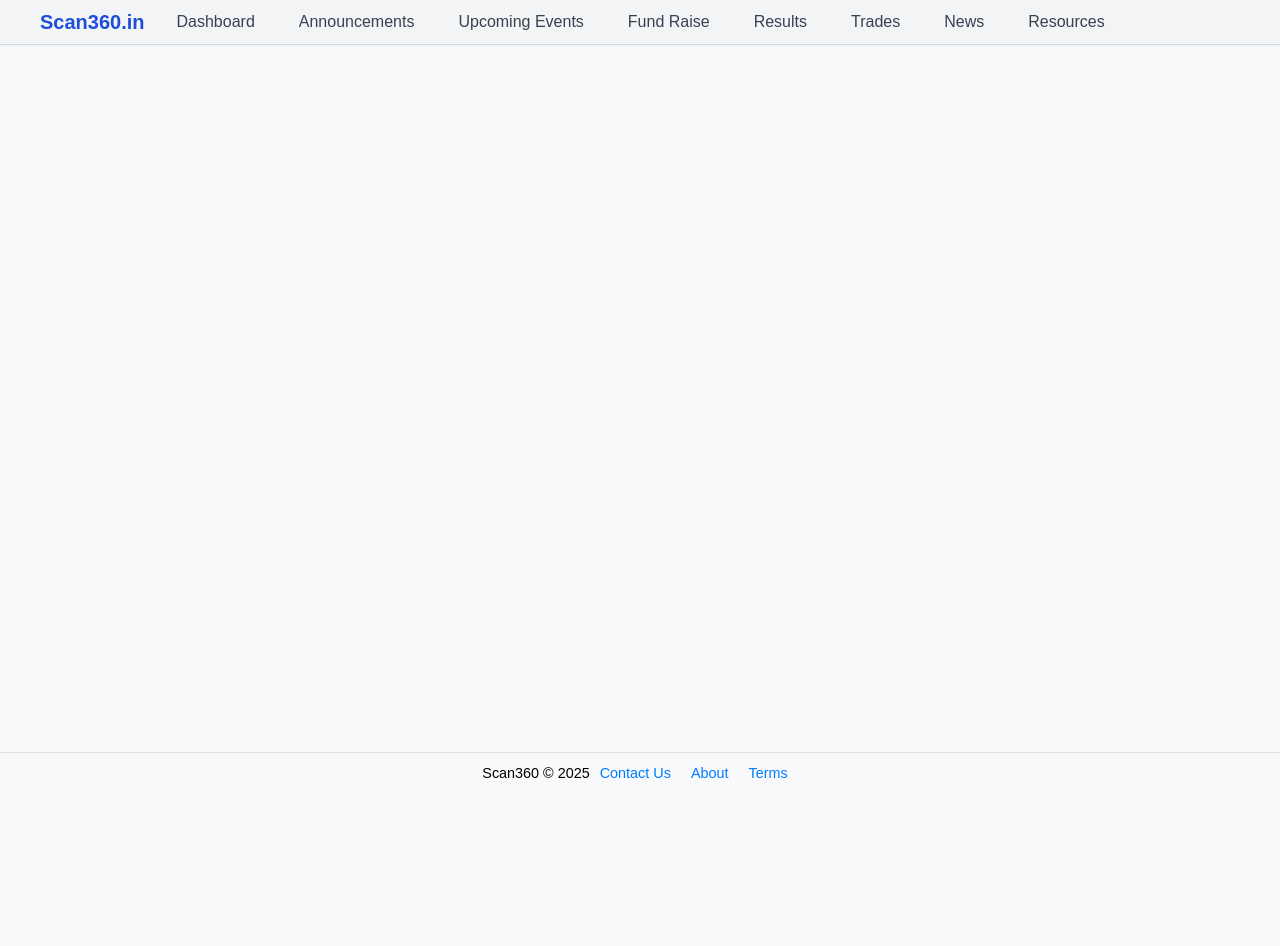
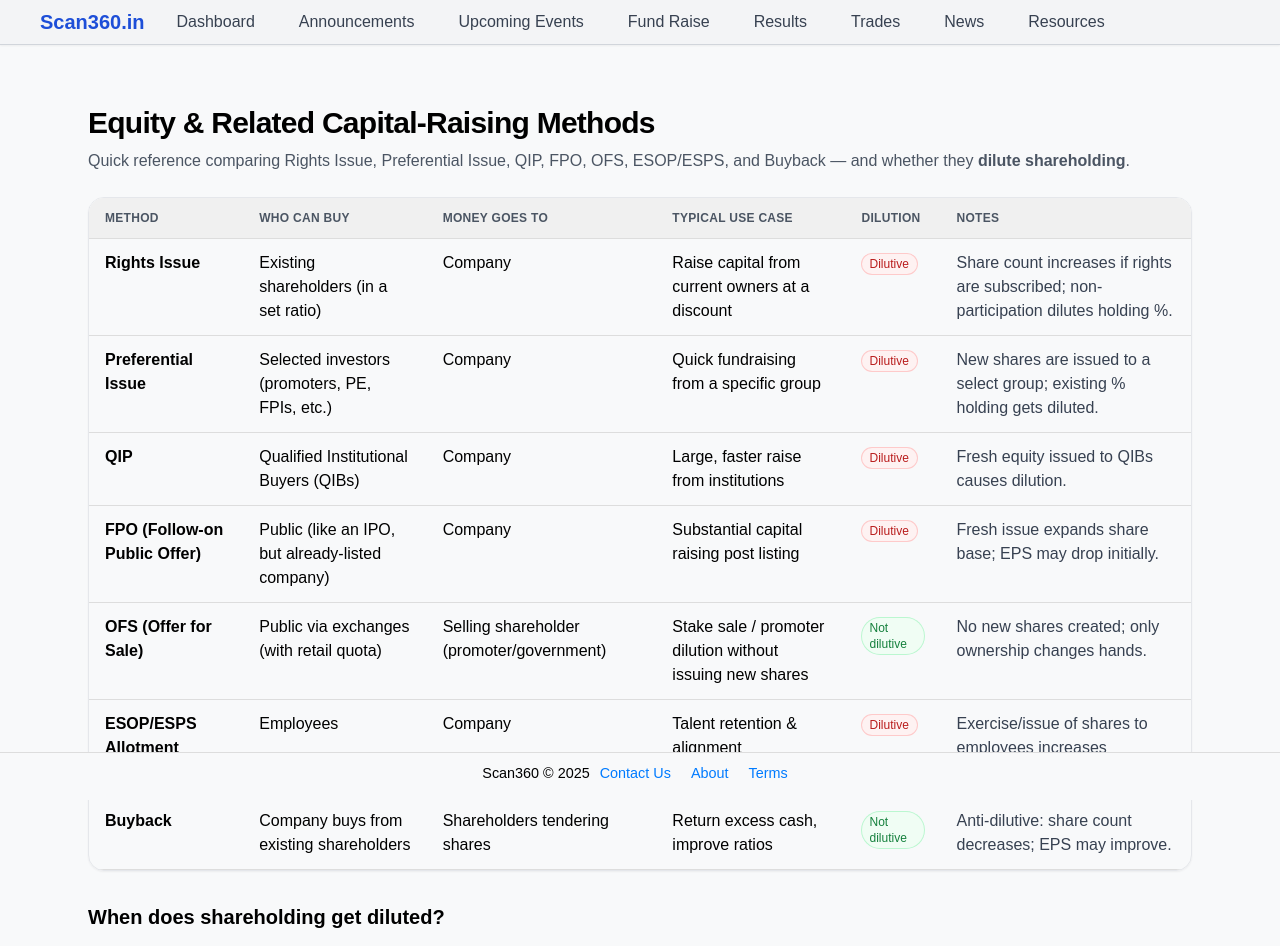
Before and after one commit to parthindia47/scan360, a React (Create React App) app in the folder source/client/: page /learning in a window 1280 px wide. Shown: the top 946 px of the page. Before the commit the page ends 800 px from the top, so only its background shows below. Built offline with nearby package versions, Linux system fonts and the light colour scheme; the HTML template or start-up script is replaced by a standard one.

Commit message:
Added Learning section

```diff
--- a/source/client/src/App.js
+++ b/source/client/src/App.js
@@ -15,6 +15,7 @@ import Resources from './Resources';
 import Ai from './Ai';
 import Chat from './Chat'
 import News from './News'
+import Learning from './Learning';
 
 import Footer from './Footer';
 
@@ -55,6 +56,7 @@ function App() {
             <Route path="/Resources" element={<Resources />} />
             <Route path="/ai" element={<Ai />} />
             <Route path="/chat" element={<Chat />} />
+            <Route path="/learning" element={<Learning />} />
           </Routes>
         </div>
       <Footer />
--- /dev/null
+++ b/source/client/src/Learning.js
@@ -0,0 +1,186 @@
+import React from "react";
+
+/**
+ * CapitalRaisingTable
+ * - Responsive React + Tailwind component
+ * - Shows Primary/Secondary market methods with dilution notes
+ * - Table view on md+; card view on small screens
+ */
+const CapitalRaisingTable = () => {
+  const methods = [
+    {
+      method: "Rights Issue",
+      whoCanBuy: "Existing shareholders (in a set ratio)",
+      moneyGoesTo: "Company",
+      typicalUse: "Raise capital from current owners at a discount",
+      dilution: true,
+      notes: "Share count increases if rights are subscribed; non-participation dilutes holding %."
+    },
+    {
+      method: "Preferential Issue",
+      whoCanBuy: "Selected investors (promoters, PE, FPIs, etc.)",
+      moneyGoesTo: "Company",
+      typicalUse: "Quick fundraising from a specific group",
+      dilution: true,
+      notes: "New shares are issued to a select group; existing % holding gets diluted."
+    },
+    {
+      method: "QIP",
+      whoCanBuy: "Qualified Institutional Buyers (QIBs)",
+      moneyGoesTo: "Company",
+      typicalUse: "Large, faster raise from institutions",
+      dilution: true,
+      notes: "Fresh equity issued to QIBs causes dilution."
+    },
+    {
+      method: "FPO (Follow-on Public Offer)",
+      whoCanBuy: "Public (like an IPO, but already-listed company)",
+      moneyGoesTo: "Company",
+      typicalUse: "Substantial capital raising post listing",
+      dilution: true,
+      notes: "Fresh issue expands share base; EPS may drop initially."
+    },
+    {
+      method: "OFS (Offer for Sale)",
+      whoCanBuy: "Public via exchanges (with retail quota)",
+      moneyGoesTo: "Selling shareholder (promoter/government)",
+      typicalUse: "Stake sale / promoter dilution without issuing new shares",
+      dilution: false,
+      notes: "No new shares created; only ownership changes hands."
+    },
+    {
+      method: "ESOP/ESPS Allotment",
+      whoCanBuy: "Employees",
+      moneyGoesTo: "Company",
+      typicalUse: "Talent retention & alignment",
+      dilution: true,
+      notes: "Exercise/issue of shares to employees increases outstanding shares."
+    },
+    {
+      method: "Buyback",
+      whoCanBuy: "Company buys from existing shareholders",
+      moneyGoesTo: "Shareholders tendering shares",
+      typicalUse: "Return excess cash, improve ratios",
+      dilution: false,
+      notes: "Anti-dilutive: share count decreases; EPS may improve."
+    }
+  ];
+
+  const Pill = ({ yes }) => (
+    <span
+      className={`inline-flex items-center gap-1 rounded-full px-2 py-0.5 text-xs font-medium ${
+        yes ? "bg-red-50 text-red-700 ring-1 ring-red-200" : "bg-green-50 text-green-700 ring-1 ring-green-200"
+      }`}
+      title={yes ? "Dilutive" : "Not dilutive"}
+    >
+      {yes ? "Dilutive" : "Not dilutive"}
+    </span>
+  );
+
+  return (
+    <div className="w-full max-w-6xl mx-auto p-4 md:p-6">
+      <h2 className="text-2xl md:text-3xl font-semibold tracking-tight">Equity & Related Capital-Raising Methods</h2>
+      <p className="mt-2 text-sm md:text-base text-gray-600">
+        Quick reference comparing Rights Issue, Preferential Issue, QIP, FPO, OFS, ESOP/ESPS, and Buyback — and whether they
+        <span className="font-semibold"> dilute shareholding</span>.
+      </p>
+
+      {/* Card view (mobile) */}
+      <div className="mt-6 grid grid-cols-1 gap-4 md:hidden">
+        {methods.map((m) => (
+          <div key={m.method} className="rounded-2xl border border-gray-200 shadow-sm p-4">
+            <div className="flex items-start justify-between gap-2">
+              <h3 className="text-lg font-semibold">{m.method}</h3>
+              <Pill yes={m.dilution} />
+            </div>
+            <div className="mt-3 space-y-2 text-sm">
+              <div>
+                <div className="text-gray-500">Who can buy</div>
+                <div className="font-medium">{m.whoCanBuy}</div>
+              </div>
+              <div>
+                <div className="text-gray-500">Money goes to</div>
+                <div className="font-medium">{m.moneyGoesTo}</div>
+              </div>
+              <div>
+                <div className="text-gray-500">Typical use case</div>
+                <div className="font-medium">{m.typicalUse}</div>
+              </div>
+              <div>
+                <div className="text-gray-500">Notes</div>
+                <div className="font-medium">{m.notes}</div>
+              </div>
+            </div>
+          </div>
+        ))}
+      </div>
+
+      {/* Table view (tablet/desktop) */}
+      <div className="mt-6 hidden md:block overflow-x-auto rounded-2xl border border-gray-200 shadow-sm">
+        <table className="min-w-full whitespace-pre-wrap text-left text-sm md:text-base">
+          <thead className="bg-gray-50">
+            <tr>
+              <Th>Method</Th>
+              <Th>Who can buy</Th>
+              <Th>Money goes to</Th>
+              <Th>Typical use case</Th>
+              <Th>Dilution</Th>
+              <Th>Notes</Th>
+            </tr>
+          </thead>
+          <tbody className="divide-y divide-gray-100">
+            {methods.map((m) => (
+              <tr key={m.method} className="hover:bg-gray-50/80">
+                <Td className="font-semibold">{m.method}</Td>
+                <Td>{m.whoCanBuy}</Td>
+                <Td>{m.moneyGoesTo}</Td>
+                <Td>{m.typicalUse}</Td>
+                <Td>
+                  <Pill yes={m.dilution} />
+                </Td>
+                <Td className="text-gray-700">{m.notes}</Td>
+              </tr>
+            ))}
+          </tbody>
+        </table>
+      </div>
+
+      {/* Dilution rules / explainer */}
+      <section className="mt-8">
+        <h4 className="text-xl font-semibold">When does shareholding get diluted?</h4>
+        <ul className="mt-3 list-disc pl-5 text-sm md:text-base text-gray-700 space-y-1">
+          <li>
+            <span className="font-medium">Dilutive</span>: Any method where the <span className="font-medium">company issues new shares</span> —
+            Rights Issue, Preferential Issue, QIP, FPO, ESOP/ESPS. Total outstanding shares increase, so existing % ownership decreases unless you participate proportionally.
+          </li>
+          <li>
+            <span className="font-medium">Not dilutive</span>: Methods where <span className="font-medium">no new shares are created</span> — OFS (promoter/government selling existing shares).
+          </li>
+          <li>
+            <span className="font-medium">Anti‑dilutive</span>: <span className="font-medium">Buyback</span> reduces shares outstanding and can improve EPS (all else equal).
+          </li>
+        </ul>
+      </section>
+    </div>
+  );
+}
+
+function Th({ children }) {
+  return (
+    <th className="px-4 py-3 text-xs font-semibold uppercase tracking-wide text-gray-600">{children}</th>
+  );
+}
+
+function Td({ children, className = "" }) {
+  return <td className={`px-4 py-3 align-top ${className}`}>{children}</td>;
+}
+
+function Learning() {
+  return (
+    <div className="p-4 mb-6">
+      <CapitalRaisingTable/>
+    </div>
+  )
+}
+
+export default Learning;
--- a/source/client/src/Resources.js
+++ b/source/client/src/Resources.js
@@ -75,7 +75,8 @@ const linksData = [
       { name: 'IPO listing Returns', url: 'https://groww.in/ipo/closed' },
       { name: 'NSE Mood Index', url: 'https://www.tickertape.in/market-mood-index?ref=homepage_mmi_section' },
       { name: 'Crypto Mood Index', url: 'https://coinmarketcap.com/charts/fear-and-greed-index/' },
-      { name: 'Investing Rule Book', url: 'https://web.archive.org/web/20230602132920/https://www.getpaidindia.com/Equity_Investing_Rules_Book'}
+      { name: 'Investing Rule Book', url: 'https://web.archive.org/web/20230602132920/https://www.getpaidindia.com/Equity_Investing_Rules_Book'},
+      { name: 'Scan360 Learning', url: 'http://scan360.in/learning'}
     ],
   },
 ];
```
